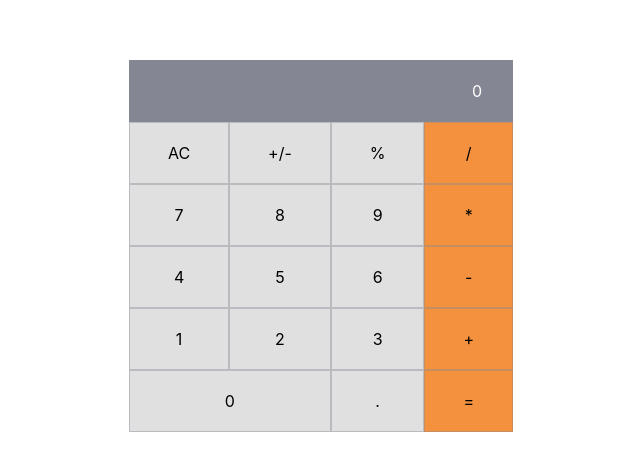
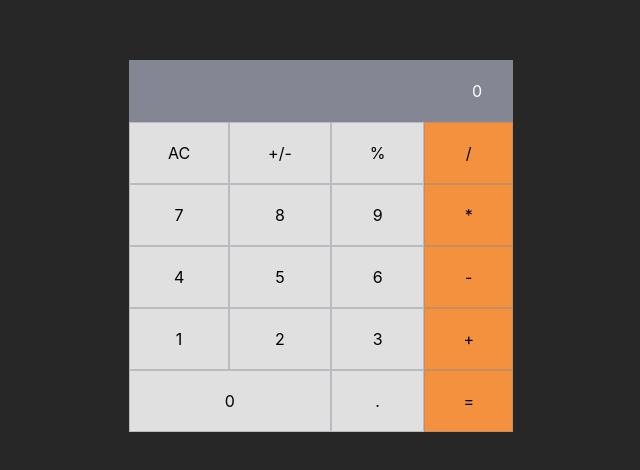
Before and after one commit to jmonto55/Math-magicians, a React (Create React App) app: page /calculator in a window 1280 px wide. Shown: the part 154-624 px from the top of the page, without its empty margins (319-959 px from the left). Built offline with nearby package versions, Linux system fonts and the light colour scheme.

Commit message:
Minor styles changes

```diff
--- a/src/index.css
+++ b/src/index.css
@@ -14,6 +14,7 @@ body {
     sans-serif;
   -webkit-font-smoothing: antialiased;
   -moz-osx-font-smoothing: grayscale;
+  background-color: #272727;
 }
 
 code {
@@ -38,6 +39,7 @@ code {
   text-align: center;
   padding: 20px 30px;
   cursor: pointer;
+  transition: ease-in-out all 0.4s;
 }
 
 .total {
@@ -86,6 +88,7 @@ code {
 .zero:active,
 .point:active {
   background-color: #adaaaa;
+  transform: scale(0.95);
 }
 
 .divide,
@@ -102,4 +105,5 @@ code {
 .plus:active,
 .equal:active {
   background-color: #c2712f;
+  transform: scale(0.95);
 }
```
